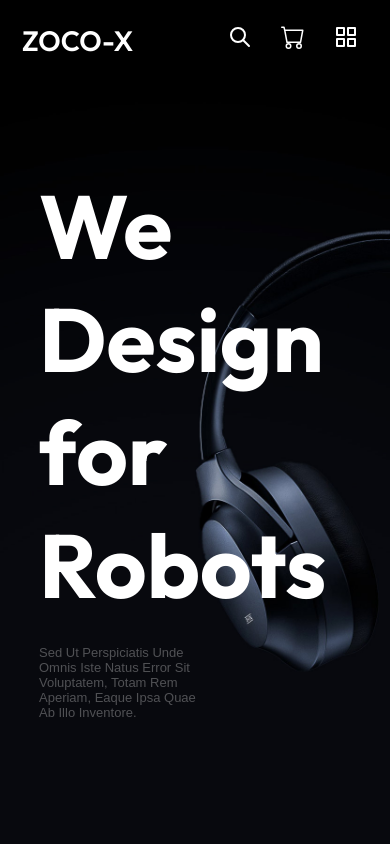
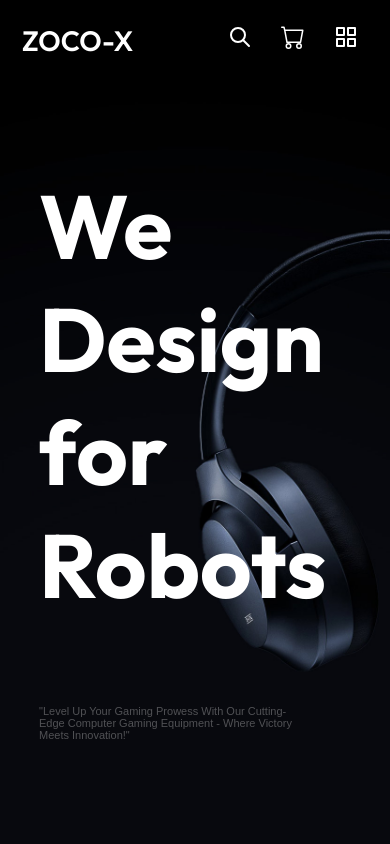
Before and after one commit to coderislive07/e-comm-project, a React (Create React App) app: page / in a window 390 px wide. Shown: the top 844 px of the page. Built offline with nearby package versions, Linux system fonts and the light colour scheme; no server answers.

Commit message:
new change

```diff
--- a/src/components/Hero.js
+++ b/src/components/Hero.js
@@ -21,7 +21,7 @@ function hero() {
          <div className='left'>
             <h1>We <br />Design  <br />for  <br />Robots</h1>
             <div className='hero_content'>
-                <p>Sed ut perspiciatis unde omnis iste natus error sit voluptatem, totam rem aperiam, eaque ipsa quae ab illo inventore.</p>
+                <p>"Level up your gaming prowess with our cutting-edge computer gaming equipment - where victory meets innovation!"</p>
             </div>
          </div>
         </div>
--- a/src/components/HeroStyles.css
+++ b/src/components/HeroStyles.css
@@ -92,7 +92,14 @@
 
 
 }
-
+@media screen and (max-width:490px){
+    .hero_content p{
+        margin-top: 60px;
+        font-size: 11px;
+        width: 75%;
+        line-height: 12px;
+    }
+}
 
 
 
```
